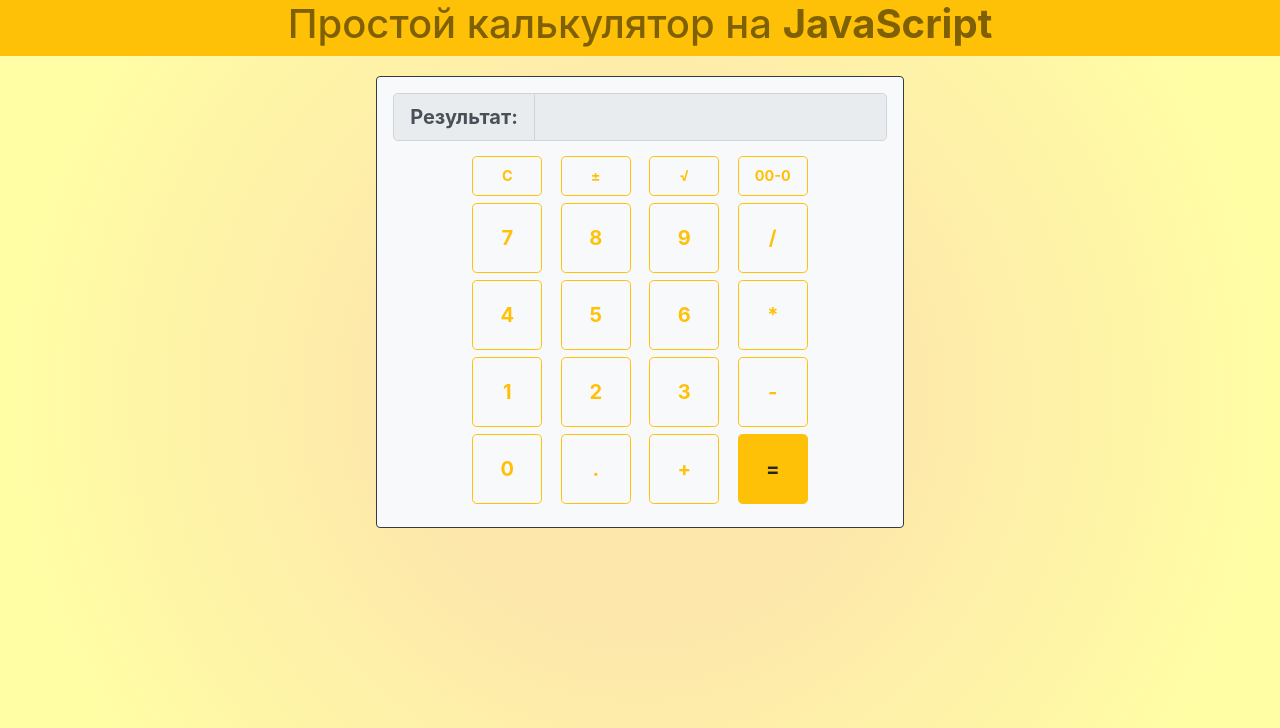
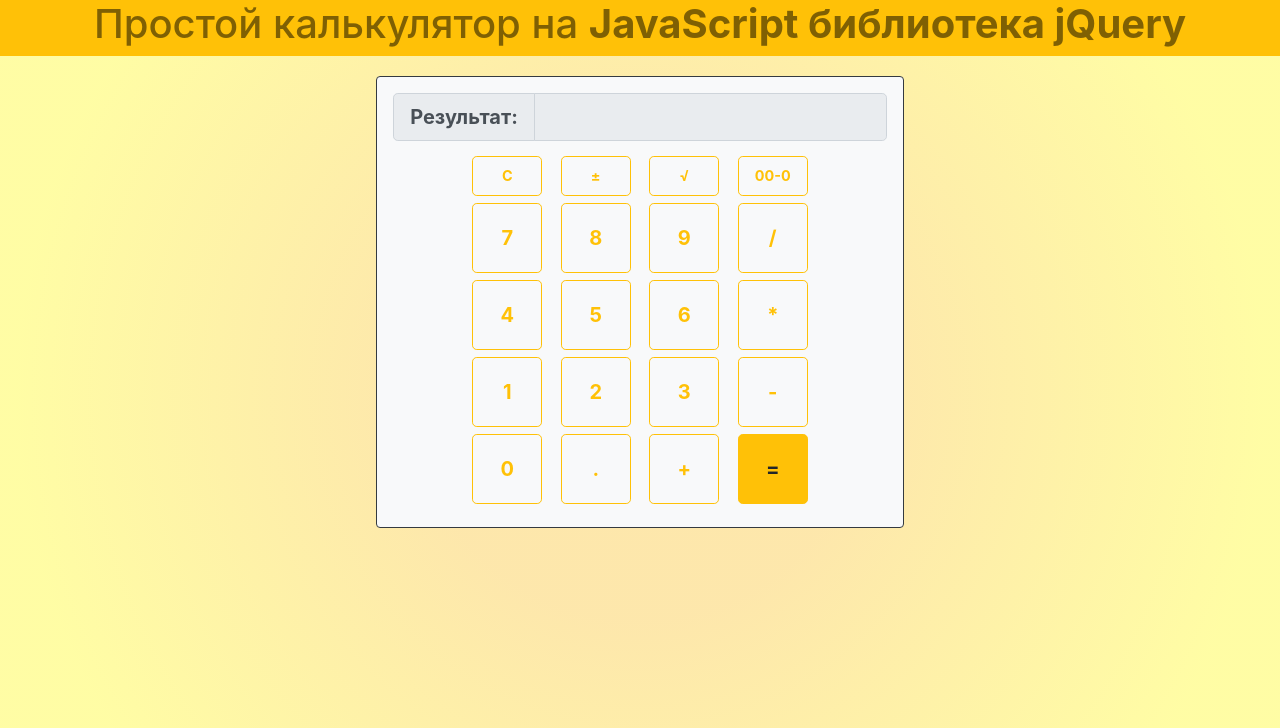
Before and after one commit to KathrinShpigel/Calculator, a plain HTML site: page index.html in a window 1280 px wide. Shown: the top 728 px of the page. Drawn offline with nearby package versions, Linux system fonts and the light colour scheme.

Commit message:
Rename html.

```diff
--- a/index.html
+++ b/index.html
@@ -23,7 +23,7 @@
 		<div class="container">
 			<div class="row">
 			    <div class="col">
-					<h1 class="text-center text-black-50">Простой калькулятор на <span class="font-weight-bold">JavaScript</span></h1>
+					<h1 class="text-center text-black-50">Простой калькулятор на <span class="font-weight-bold">JavaScript библиотека jQuery</span></h1>
 			    </div>
 			   </div>
 			</div>
@@ -47,7 +47,6 @@
 									</div>
 									<input id="display" type="text" class="calculator-display form-control font-weight-bold text-right" disabled>
 								</div>
-
 								<div class="button-group top-button-group">
 									<button type="button" class="calculator-key calculator-clear btn btn-lg btn-outline-warning font-weight-bold" value="C">С</button>
 									<button type="button" class="calculator-key calculator-znak btn btn-lg btn-outline-warning font-weight-bold" value="&plusmn;">+/-</button>
--- a/js/script.js
+++ b/js/script.js
@@ -41,7 +41,7 @@
         calcDisplay.val(calcDisplay.val().substring(0, calcDisplay.val().length-1));
     });
 
-    // Показывает результат на дисплэй
+    // Показывает результат на дисплей
     calcEqual.on('click', function () {
         calcDisplay.val(eval(calcDisplay.val()).toFixed(2));
     });
```
